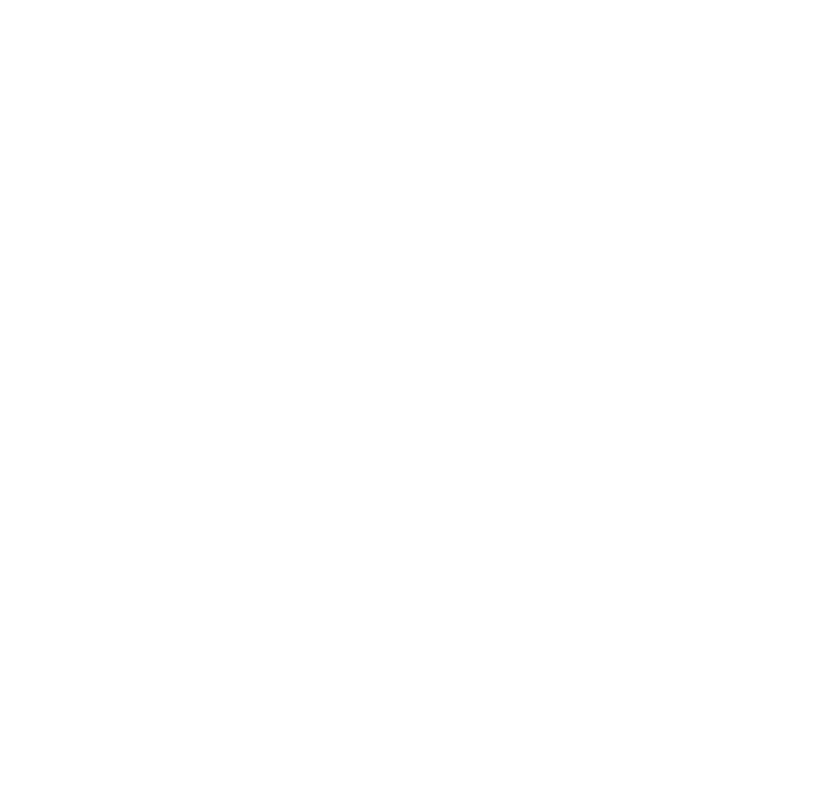
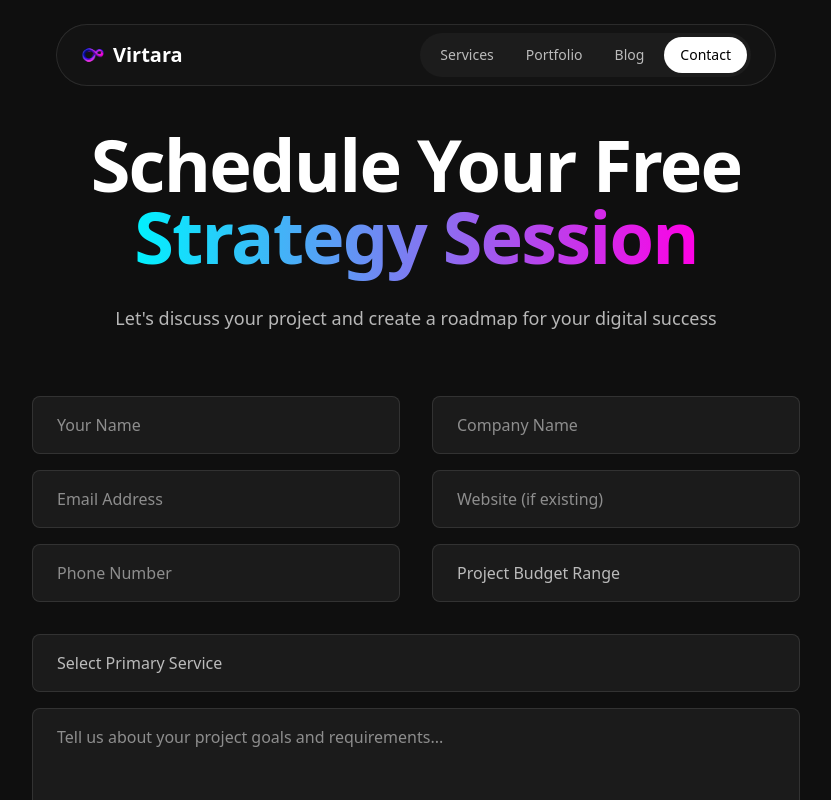
Before and after one commit to CodingDyl/virtara.io, a React (Vite) app: page /starta-project in a window 1280 px wide. Before the commit this address had no page. Shown: the whole page, without its empty margins (224-1055 px from the left). Built offline with nearby package versions, Linux system fonts and the light colour scheme.

Commit message:
Added start a project page

```diff
--- a/src/App.jsx
+++ b/src/App.jsx
@@ -6,7 +6,7 @@ import Services from './pages/Services'
 import Work from './pages/Work'
 import Blog from './pages/Blog'
 import BrandStrategy from './pages/BrandStrategy'
-
+import StartaProject from './pages/StartaProject'
 function App() {
   return (
     <MantineProvider withGlobalStyles withNormalizeCSS>
@@ -18,6 +18,7 @@ function App() {
           <Route path="/portfolio" element={<Work />} />
           <Route path="/blog" element={<Blog />} />
           <Route path="/brand-strategy" element={<BrandStrategy />} />
+          <Route path="/starta-project" element={<StartaProject />} />
         </Routes>
       </Router>
     </MantineProvider>
--- a/src/pages/Home.jsx
+++ b/src/pages/Home.jsx
@@ -135,6 +135,7 @@ function Home() {
                   whileHover={{ scale: 1.02 }}
                   whileTap={{ scale: 0.98 }}
                   className="px-8 py-4 bg-white text-black rounded-full font-medium flex items-center gap-2 hover:bg-white/90 transition-colors"
+                  onClick={() => window.location.href = '/starta-project'}
                 >
                   Start a project
                   <FaArrowRight />
--- /dev/null
+++ b/src/pages/StartaProject.jsx
@@ -0,0 +1,173 @@
+import { motion } from "framer-motion";
+import { FaArrowRight } from 'react-icons/fa';
+import Navbar from '../components/Navbar';
+import Footer from '../components/Footer';
+
+function StartaProject() {
+  const services = [
+    {
+      category: "Web Development",
+      options: [
+        "Custom Website Design",
+        "E-Commerce Solutions",
+        "Web Application Development",
+        "Website Maintenance"
+      ]
+    },
+    {
+      category: "Digital Marketing",
+      options: [
+        "Search Engine Optimization",
+        "Social Media Marketing",
+        "Paid Advertising",
+        "Email Marketing"
+      ]
+    },
+    {
+      category: "Brand Strategy",
+      options: [
+        "Brand Identity Design",
+        "Brand Guidelines",
+        "Brand Messaging",
+        "Visual Identity"
+      ]
+    }
+  ];
+
+  const projectSizes = [
+    "Small (R5,000 - R20,000)",
+    "Medium (R20,000 - R50,000)",
+    "Large (R50,000 - R100,000)",
+    "Enterprise (R100,000+)"
+  ];
+
+  const handleSubmit = (e) => {
+    e.preventDefault();
+    // Handle form submission
+  };
+
+  return (
+    <div className="bg-[#0F0F0F] min-h-screen">
+      <Navbar />
+
+      <section className="min-h-screen pt-32 md:pt-32 pb-12 md:pb-20">
+        <div className="container mx-auto px-6">
+          <motion.div
+            initial={{ opacity: 0, y: 20 }}
+            animate={{ opacity: 1, y: 0 }}
+            transition={{ duration: 0.8 }}
+            className="max-w-4xl mx-auto text-center mb-16"
+          >
+            <h1 className="text-4xl md:text-6xl lg:text-7xl font-bold text-white leading-tight tracking-tight mb-8">
+              Schedule Your Free
+              <span className="text-transparent bg-clip-text bg-gradient-to-r from-[#00f2fe] to-[#ff00e5]">
+                {" "}Strategy Session
+              </span>
+            </h1>
+            <p className="text-lg text-white/70">
+              Let's discuss your project and create a roadmap for your digital success
+            </p>
+          </motion.div>
+
+          <motion.form
+            initial={{ opacity: 0, y: 20 }}
+            animate={{ opacity: 1, y: 0 }}
+            transition={{ duration: 0.8, delay: 0.2 }}
+            onSubmit={handleSubmit}
+            className="max-w-3xl mx-auto space-y-8"
+          >
+            <div className="grid grid-cols-1 md:grid-cols-2 gap-8">
+              {/* Contact Information */}
+              <div className="space-y-4">
+                <input
+                  type="text"
+                  placeholder="Your Name"
+                  className="w-full px-6 py-4 bg-white/5 border border-white/10 rounded-lg text-white placeholder:text-white/50 focus:outline-none focus:border-[#00f2fe]"
+                  required
+                />
+                <input
+                  type="email"
+                  placeholder="Email Address"
+                  className="w-full px-6 py-4 bg-white/5 border border-white/10 rounded-lg text-white placeholder:text-white/50 focus:outline-none focus:border-[#00f2fe]"
+                  required
+                />
+                <input
+                  type="tel"
+                  placeholder="Phone Number"
+                  className="w-full px-6 py-4 bg-white/5 border border-white/10 rounded-lg text-white placeholder:text-white/50 focus:outline-none focus:border-[#00f2fe]"
+                />
+              </div>
+
+              {/* Company Information */}
+              <div className="space-y-4">
+                <input
+                  type="text"
+                  placeholder="Company Name"
+                  className="w-full px-6 py-4 bg-white/5 border border-white/10 rounded-lg text-white placeholder:text-white/50 focus:outline-none focus:border-[#00f2fe]"
+                />
+                <input
+                  type="url"
+                  placeholder="Website (if existing)"
+                  className="w-full px-6 py-4 bg-white/5 border border-white/10 rounded-lg text-white placeholder:text-white/50 focus:outline-none focus:border-[#00f2fe]"
+                />
+                <select
+                  className="w-full px-6 py-4 bg-white/5 border border-white/10 rounded-lg text-white/70 focus:outline-none focus:border-[#00f2fe] appearance-none"
+                  required
+                >
+                  <option value="">Project Budget Range</option>
+                  {projectSizes.map((size, index) => (
+                    <option key={index} value={size} className="bg-[#0F0F0F]">
+                      {size}
+                    </option>
+                  ))}
+                </select>
+              </div>
+            </div>
+
+            {/* Service Selection */}
+            <div className="space-y-4">
+              <select
+                className="w-full px-6 py-4 bg-white/5 border border-white/10 rounded-lg text-white/70 focus:outline-none focus:border-[#00f2fe] appearance-none"
+                required
+              >
+                <option value="">Select Primary Service</option>
+                {services.map((service) => (
+                  <optgroup key={service.category} label={service.category} className="bg-[#0F0F0F]">
+                    {service.options.map((option, index) => (
+                      <option key={index} value={option} className="bg-[#0F0F0F]">
+                        {option}
+                      </option>
+                    ))}
+                  </optgroup>
+                ))}
+              </select>
+
+              <textarea
+                placeholder="Tell us about your project goals and requirements..."
+                rows="6"
+                className="w-full px-6 py-4 bg-white/5 border border-white/10 rounded-lg text-white placeholder:text-white/50 focus:outline-none focus:border-[#00f2fe]"
+                required
+              />
+            </div>
+
+            <div className="flex justify-center">
+              <motion.button
+                whileHover={{ scale: 1.02 }}
+                whileTap={{ scale: 0.98 }}
+                type="submit"
+                className="px-12 py-4 bg-gradient-to-r from-[#00f2fe] to-[#ff00e5] text-white rounded-full font-medium flex items-center gap-2 hover:opacity-90 transition-opacity"
+              >
+                Schedule Consultation
+                <FaArrowRight />
+              </motion.button>
+            </div>
+          </motion.form>
+        </div>
+      </section>
+
+      <Footer />
+    </div>
+  );
+}
+
+export default StartaProject;
```
